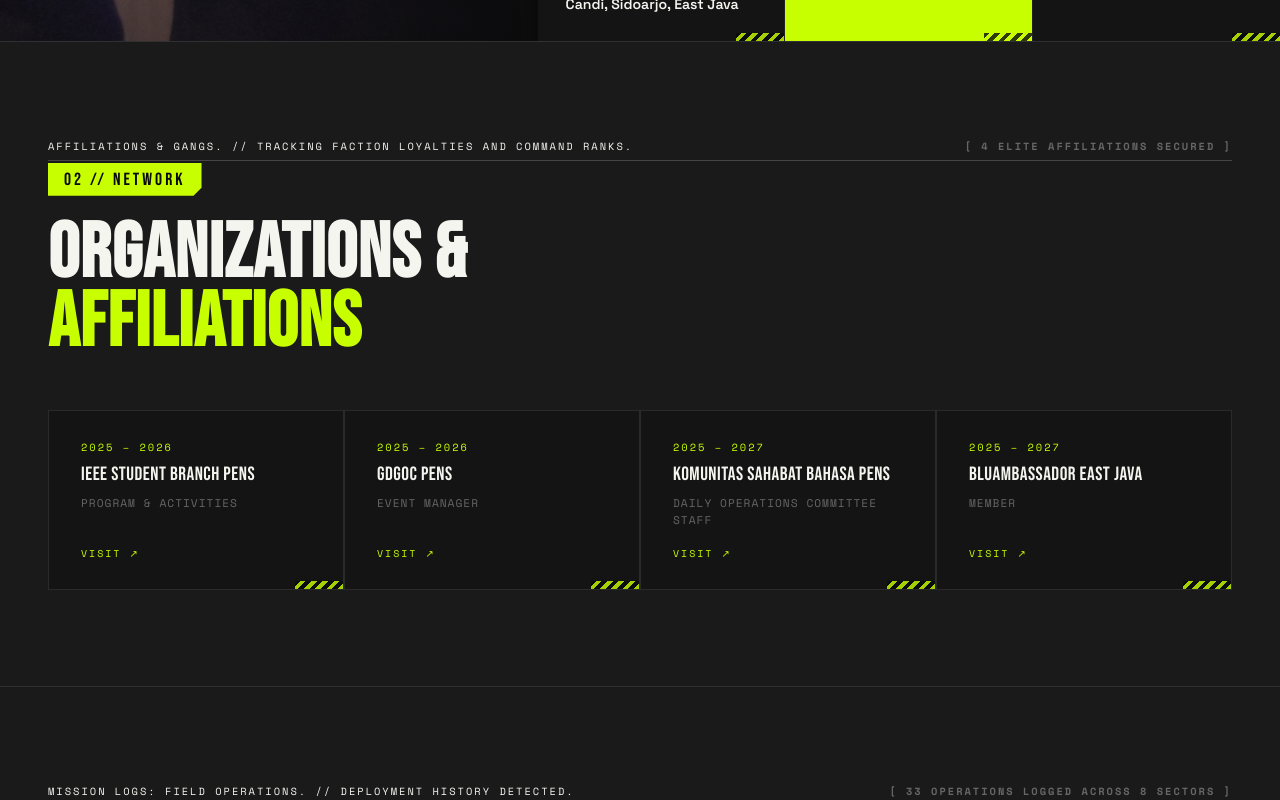
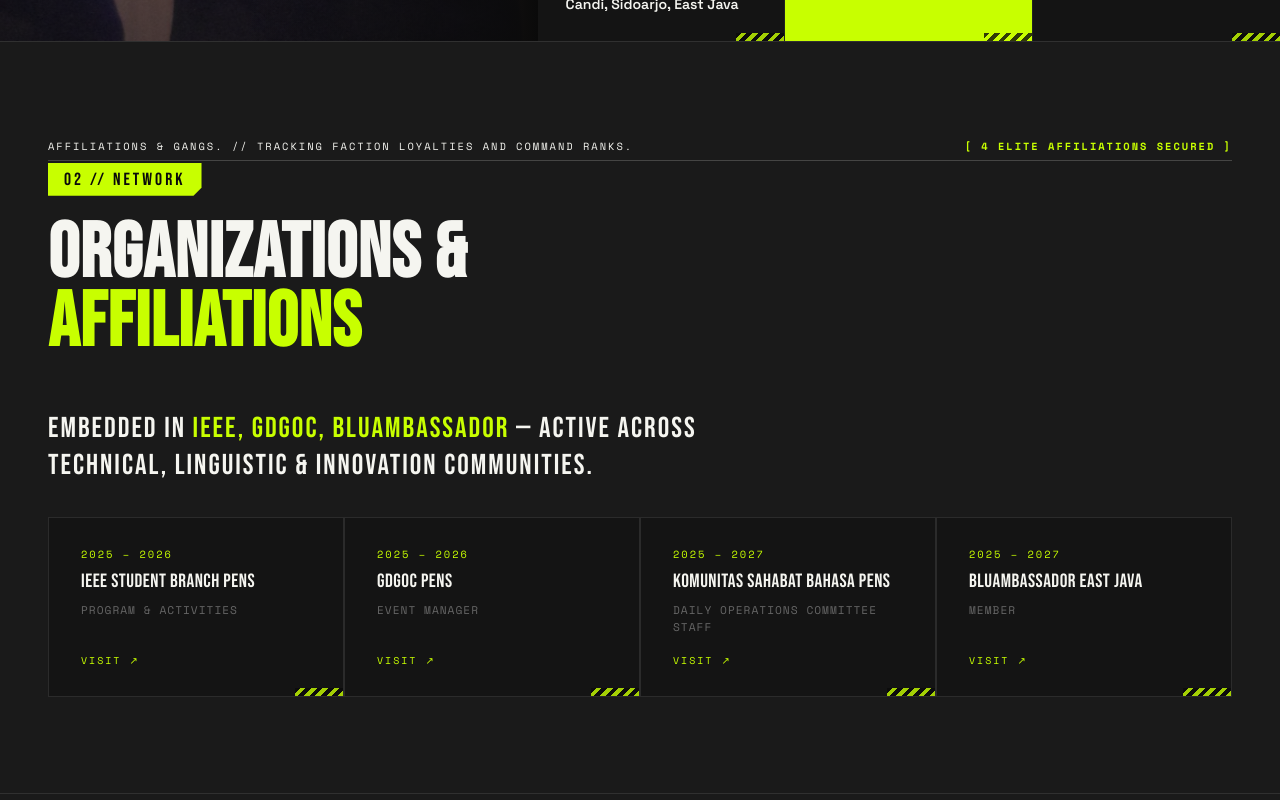
Before and after one commit to R1zkyy/r1zky.github.io, a React (Vite) app: page / in a window 1280 px wide. Shown: the part 940-1740 px from the top of the page. Built offline with nearby package versions, Linux system fonts and the light colour scheme.

Commit message:
feat: add braggy section taglines below each section title

```diff
--- a/src/App.jsx
+++ b/src/App.jsx
@@ -337,6 +337,7 @@
         </div>
         <div className="section-number">02 // NETWORK</div>
         <h2 className="section-title">Organizations &<br /><em>Affiliations</em></h2>
+        <p className="section-tagline">Embedded in <em>IEEE, GDGoC, BluAmbassador</em> — active across technical, linguistic & innovation communities.</p>
         <div className="org-grid">
           {ORGS.map((o, i) => {
             const Inner = (
@@ -362,6 +363,7 @@
         </div>
         <div className="section-number">03 // EXPERIENCE</div>
         <h2 className="section-title">Field<br /><em>Experience</em></h2>
+        <p className="section-tagline">From <em>commanding the stage as MC</em>, <em>leading projects</em>, directing sound & light — to <em>holding the line on-ground</em>. No role too big, no post too small.</p>
         <div style={{ display: 'flex', flexDirection: 'column', gap: '2px' }}>
           {DIVISIONS.filter(div => div.tag !== '09').map((div, di) => (
             <div key={di} className="div-block">
@@ -410,6 +412,7 @@
         </div>
         <div className="section-number">04 // PROJECTS</div>
         <h2 className="section-title">Work &<br /><em>Projects</em></h2>
+        <p className="section-tagline">From <em>CNC machining</em> to <em>self-balancing robots</em> — each build sharpens the edge between theory and real-world engineering.</p>
         <div className="project-row">
           {PROJECTS.map((p, i) => (
             <div key={i} className="project-card">
@@ -445,6 +448,7 @@
         </div>
         <div className="section-number">05 // DESIGN</div>
         <h2 className="section-title">Creative<br /><em>Design</em></h2>
+        <p className="section-tagline">Visuals that <em>speak before words do</em> — digital & product design crafted with intent across multiple mediums.</p>
         <div style={{ display: 'flex', flexDirection: 'column', gap: '40px' }}>
           {DIVISIONS.find(d => d.tag === '09')?.events?.map((cat, i) => (
             <div key={i} className="design-category">
@@ -481,6 +485,7 @@
         </div>
         <div className="section-number">06 // ACHIEVEMENTS</div>
         <h2 className="section-title">Awards &<br /><em>Recognition</em></h2>
+        <p className="section-tagline">Competing at the elite level — <em>IEEE-recognized</em> and campus-finalist certified. Performance on record.</p>
         <div className="ach-grid">
           {ACHIEVEMENTS.map((a, i) => {
             const Inner = (
@@ -509,6 +514,7 @@
         </div>
         <div className="section-number">07 // INTERNSHIP</div>
         <h2 className="section-title">Work <br /><em>Experience</em></h2>
+        <p className="section-tagline">Real-world industry immersion — from <em>PT Semen Indonesia</em> maintenance floors to <em>PT PAL Indonesia</em> design labs.</p>
         {INTERNSHIPS.length === 0 ? (
           <div style={{ color: 'var(--mid)', fontFamily: 'var(--font-m)', fontSize: '1rem', letterSpacing: '2px', textTransform: 'uppercase', opacity: 0.5, paddingTop: '16px' }}>
             Coming soon — internship entries will appear here.
--- a/src/index.css
+++ b/src/index.css
@@ -1689,8 +1689,26 @@
 }
 
 .narrative-count {
-  color: var(--cyan);
+  color: var(--lime);
   font-weight: 700;
+}
+
+/* ─── SECTION TAGLINE (braggy subtitle) ─── */
+.section-tagline {
+  font-family: var(--font-h);
+  font-size: clamp(1.1rem, 2.5vw, 1.8rem);
+  letter-spacing: 2px;
+  text-transform: uppercase;
+  color: var(--chalk);
+  margin-top: 8px;
+  margin-bottom: 32px;
+  line-height: 1.3;
+  max-width: 700px;
+}
+
+.section-tagline em {
+  color: var(--lime);
+  font-style: normal;
 }
 
 @keyframes blink {
```
